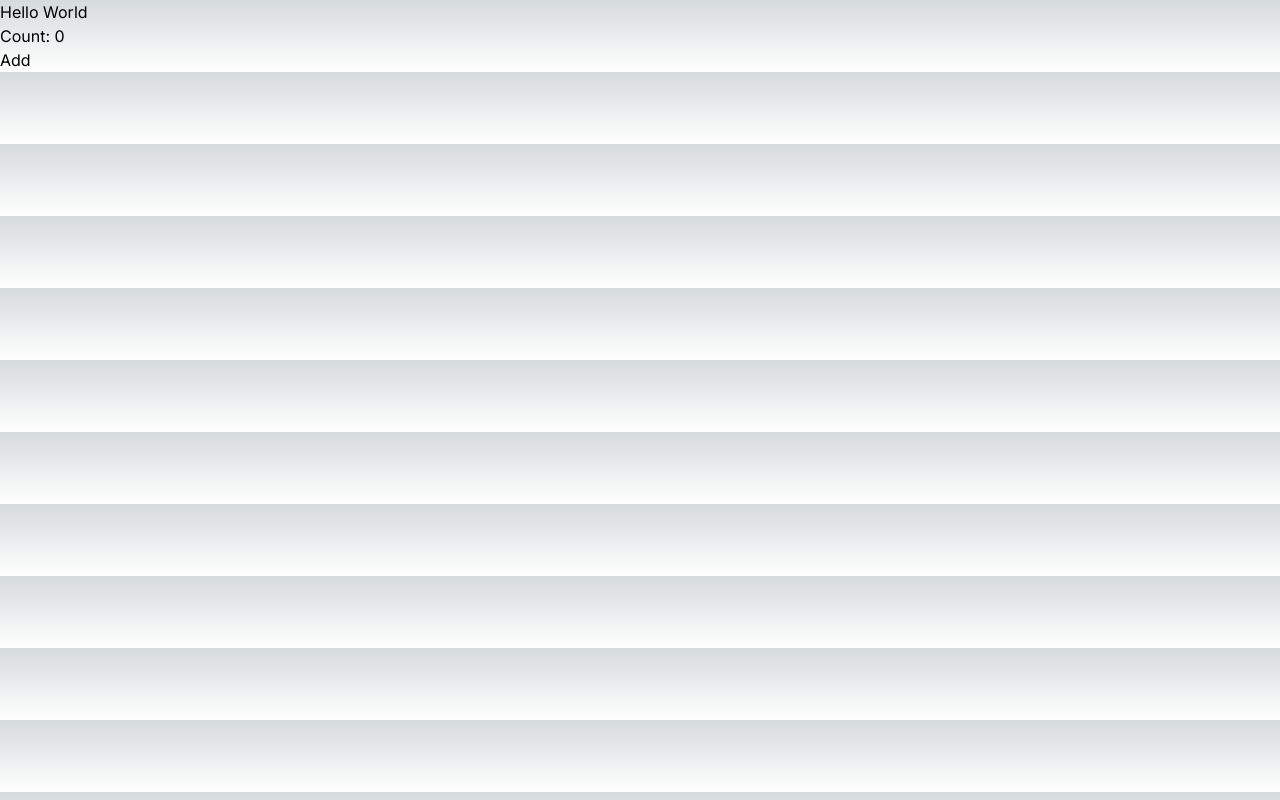
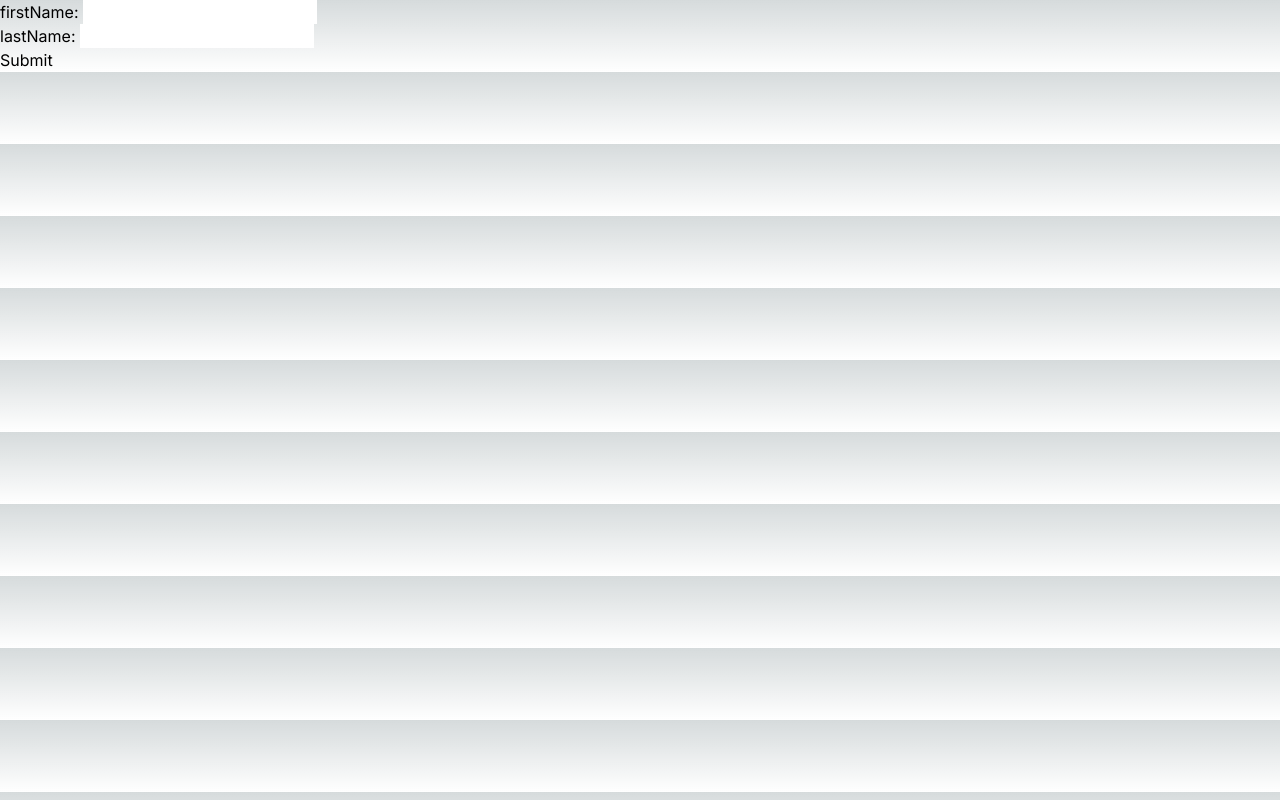
Before and after one commit to BoatPrakit/next-playground, a Next.js app: page / in a window 1280 px wide. Built offline with nearby package versions, Linux system fonts and the light colour scheme.

Commit message:
add use state demo

```diff
--- a/next.config.mjs
+++ b/next.config.mjs
@@ -1,4 +1,6 @@
 /** @type {import('next').NextConfig} */
-const nextConfig = {};
+const nextConfig = {
+  reactStrictMode: false,
+};
 
 export default nextConfig;
--- a/src/app/page.tsx
+++ b/src/app/page.tsx
@@ -1,3 +1,5 @@
+"use client";
+import { UseStateDemo } from "@/components/UseState/UseStateDemo";
 import { useState } from "react";
 
 export default function Home() {
@@ -9,11 +11,7 @@ export default function Home() {
 
   return (
     <div>
-      <div>Hello World</div>
-      <div>Count: {count}</div>
-      <div>
-        <button onClick={handleClick}>Add</button>
-      </div>
+      <UseStateDemo />
     </div>
   );
 }
--- /dev/null
+++ b/src/components/UseState/StateNotUpdateImmediately.tsx
@@ -0,0 +1,19 @@
+import { useState } from "react";
+
+export function StateNotUpdateImmediately() {
+  const [counter, setCounter] = useState(0);
+
+  const add = () => {
+    setCounter(counter + 1);
+    console.log("Counter", counter); // 0
+  };
+
+  return (
+    <>
+      <div>Counter {counter}</div>
+      <div className="flex gap-4">
+        <button onClick={add}>Add</button>
+      </div>
+    </>
+  );
+}
--- /dev/null
+++ b/src/components/UseState/UnnessesaryUseEffect.tsx
@@ -0,0 +1,37 @@
+import React, { useEffect, useState } from "react";
+
+export function UnnessesaryUseEffect() {
+  console.log("render");
+  const [firstName, setFirstName] = useState("");
+  const [lastName, setLastName] = useState("");
+  const [fullName, setFullName] = useState("");
+  //   const fullName = `${firstName} ${lastName}`;
+  useEffect(() => {
+    setFullName(`${firstName} ${lastName}`);
+  }, [firstName, lastName]); // render twice
+  return (
+    <>
+      <div>
+        <label htmlFor="">firstName: </label>
+        <input
+          type="text"
+          value={firstName}
+          onChange={(e) => setFirstName(e.target.value)}
+          className="text-black"
+        />
+        <br />
+        <br />
+        <label htmlFor="">lastName: </label>
+        <input
+          type="text"
+          value={lastName}
+          onChange={(e) => setLastName(e.target.value)}
+          className="text-black"
+        />
+      </div>
+      <div>
+        <h2>Full Name: {fullName}</h2>
+      </div>
+    </>
+  );
+}
--- /dev/null
+++ b/src/components/UseState/UnnessesaryUseState.tsx
@@ -0,0 +1,43 @@
+import React, { useEffect, useRef, useState } from "react";
+
+export function UnnessesaryUseState() {
+  console.log("render");
+  // const [firstName, setFirstName] = useState("");
+  // const [lastName, setLastName] = useState("");
+  const firstNameRef = useRef<HTMLInputElement>(null);
+  const lastNameRef = useRef<HTMLInputElement>(null);
+
+  const submit = (e: any) => {
+    e.preventDefault();
+
+    // console.log("firstName", firstName);
+    // console.log("lastName", lastName);
+    console.log("firstName", firstNameRef?.current?.value);
+    console.log("lastName", lastNameRef?.current?.value);
+  };
+  return (
+    <>
+      <div>
+        <label htmlFor="">firstName: </label>
+        <input
+          // value={firstName}
+          // onChange={(e) => setFirstName(e.target.value)}
+          ref={firstNameRef}
+          type="text"
+          className="text-black"
+        />
+        <br />
+        <label htmlFor="">lastName: </label>
+        <input
+          // value={lastName}
+          // onChange={(e) => setLastName(e.target.value)}
+          ref={lastNameRef}
+          type="text"
+          className="text-black"
+        />{" "}
+        <br />
+        <button onClick={submit}>Submit</button>
+      </div>
+    </>
+  );
+}
--- /dev/null
+++ b/src/components/UseState/UseStateDemo.tsx
@@ -0,0 +1,14 @@
+import React, { useState } from "react";
+import { StateNotUpdateImmediately } from "./StateNotUpdateImmediately";
+import { UnnessesaryUseEffect } from "./UnnessesaryUseEffect";
+import { UnnessesaryUseState } from "./UnnessesaryUseState";
+
+export function UseStateDemo() {
+  return (
+    <>
+      <UnnessesaryUseState />
+      {/* <UnnessesaryUseEffect /> */}
+      {/* <StateNotUpdateImmediately /> */}
+    </>
+  );
+}
```
Also changed, not shown: 1 other file (tests, documents, lock files or other folders).
